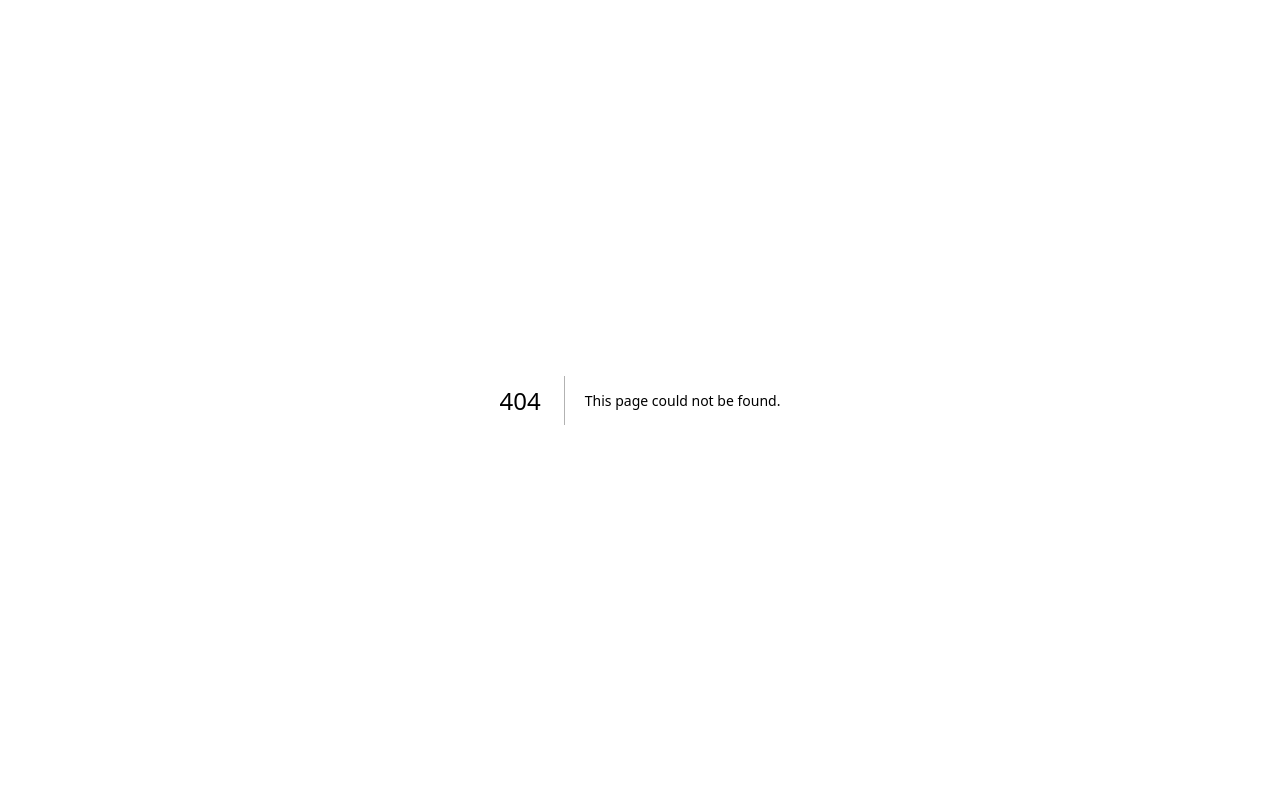
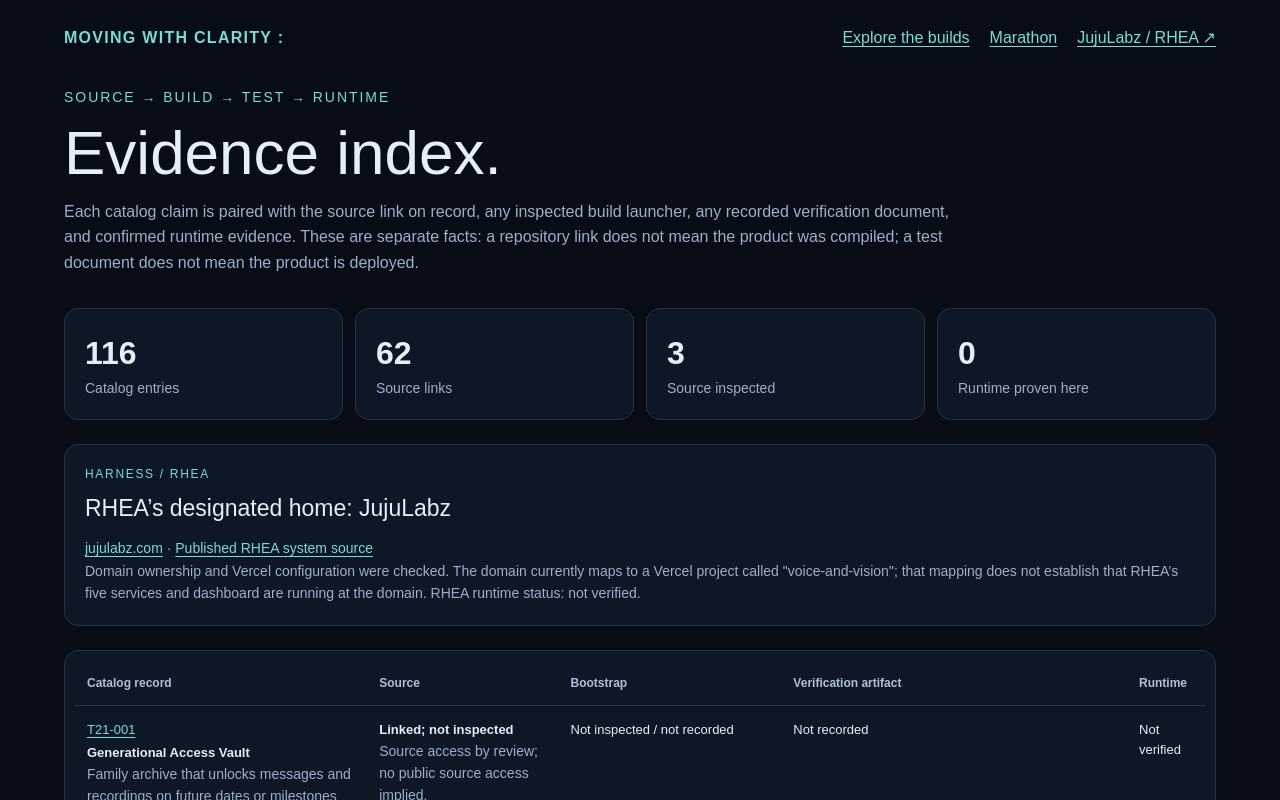
Before and after one commit to juliushill42/movingwithclarity-marathon, a Next.js app: page /evidence in a window 1280 px wide. Before the commit this address had no page. Shown: the top 800 px of the page. Built offline with nearby package versions, Linux system fonts and the light colour scheme.

Commit message:
Add public evidence index with RHEA JujuLabz identity and proof states

```diff
--- /dev/null
+++ b/src/app/evidence/page.tsx
@@ -0,0 +1,122 @@
+import Link from "next/link";
+import type { CSSProperties } from "react";
+import catalog from "@/lib/product-catalog.json";
+import evidence from "@/lib/evidence-manifest.json";
+
+export const metadata = {
+  title: "Evidence Index — Moving With Clarity",
+  description: "Source, bootstrap, verification and runtime evidence states for 116 TitanU product records. No undocumented runtime claims.",
+};
+
+type Proof = {
+  id: string;
+  linked_repo: string | null;
+  link_access: string;
+  source_inspected: boolean;
+  bootstrap_path: string | null;
+  verification_path: string | null;
+  runtime_proven: boolean;
+  source_tree?: string;
+  inspection_note?: string;
+};
+const proofs = new Map<string, Proof>(evidence.records.map((r) => [r.id, r as Proof]));
+const rows = catalog.map((build) => ({ build, proof: proofs.get(build.id) }));
+const sourcesLinked = rows.filter((r) => r.proof?.linked_repo).length;
+const sourceInspected = rows.filter((r) => r.proof?.source_inspected).length;
+const runnableProven = rows.filter((r) => r.proof?.runtime_proven).length;
+const ink: CSSProperties = { background: "#070c16", color: "#e5edf7", minHeight: "100vh", fontFamily: "Arial, system-ui, sans-serif", padding: "26px max(18px, 5vw) 76px" };
+const panel: CSSProperties = { padding: "20px", border: "1px solid #263345", borderRadius: "14px", background: "#0e1725" };
+const subtle: CSSProperties = { color: "#9db0c8", lineHeight: 1.6, fontSize: "14px" };
+const link: CSSProperties = { color: "#79dcd6", textDecoration: "underline", textUnderlineOffset: "3px" };
+const th: CSSProperties = { textAlign: "left", padding: "13px 12px", color: "#b0c0d6", fontSize: "12px", whiteSpace: "nowrap" };
+const td: CSSProperties = { padding: "14px 12px", borderTop: "1px solid #283445", verticalAlign: "top", fontSize: "13px", lineHeight: 1.55 };
+
+function label(p?: Proof) {
+  if (!p?.linked_repo) return "No source link";
+  if (!p.source_inspected) return "Linked; not inspected";
+  if (p.inspection_note?.includes("not reproducible")) return "Launcher incomplete";
+  return "Source inspected";
+}
+
+export default function EvidencePage() {
+  return (
+    <main style={ink}>
+      <header style={{ display: "flex", flexWrap: "wrap", gap: "20px", alignItems: "center", justifyContent: "space-between", marginBottom: "36px" }}>
+        <Link href="/" style={{ ...link, textDecoration: "none", fontWeight: 800, letterSpacing: "0.08em" }}>MOVING WITH CLARITY :</Link>
+        <nav aria-label="Site navigation" style={{ display: "flex", gap: "20px", flexWrap: "wrap" }}>
+          <Link href="/portfolio" style={link}>Explore the builds</Link>
+          <Link href="/marathon" style={link}>Marathon</Link>
+          <a href="https://jujulabz.com" style={link}>JujuLabz / RHEA ↗</a>
+        </nav>
+      </header>
+
+      <section style={{ maxWidth: "900px", marginBottom: "32px" }}>
+        <p style={{ ...subtle, letterSpacing: "0.14em", color: "#79dcd6" }}>SOURCE → BUILD → TEST → RUNTIME</p>
+        <h1 style={{ fontSize: "clamp(34px, 6vw, 62px)", lineHeight: 1.07, margin: "12px 0" }}>Evidence index.</h1>
+        <p style={{ ...subtle, fontSize: "16px" }}>
+          Each catalog claim is paired with the source link on record, any inspected build launcher,
+          any recorded verification document, and confirmed runtime evidence. These are separate facts:
+          a repository link does not mean the product was compiled; a test document does not mean the product is deployed.
+        </p>
+      </section>
+
+      <section aria-label="Evidence totals" style={{ display: "grid", gridTemplateColumns: "repeat(auto-fit,minmax(155px,1fr))", gap: "12px", marginBottom: "24px" }}>
+        {[
+          ["Catalog entries", rows.length],
+          ["Source links", sourcesLinked],
+          ["Source inspected", sourceInspected],
+          ["Runtime proven here", runnableProven],
+        ].map(([title, value]) => (
+          <div key={title} style={panel}><div style={{ fontSize: "32px", fontWeight: 750 }}>{value}</div><div style={subtle}>{title}</div></div>
+        ))}
+      </section>
+
+      <section style={{ ...panel, marginBottom: "24px" }}>
+        <p style={{ letterSpacing: "0.14em", fontSize: "12px", color: "#79dcd6" }}>HARNESS / RHEA</p>
+        <h2 style={{ margin: "8px 0 12px", fontSize: "23px" }}>RHEA’s designated home: JujuLabz</h2>
+        <p style={subtle}>
+          <a href="https://jujulabz.com" style={link}>jujulabz.com</a>
+          {" · "}
+          <a href="https://github.com/juliushill42/rheasytemtar2-26" style={link}>Published RHEA system source</a>
+        </p>
+        <p style={subtle}>
+          Domain ownership and Vercel configuration were checked. The domain currently maps to a Vercel project called
+          "voice-and-vision"; that mapping does not establish that RHEA’s five services and dashboard are running at the domain.
+          RHEA runtime status: not verified.
+        </p>
+      </section>
+
+      <section style={{ ...panel, padding: "10px", overflowX: "auto" }} aria-label="Product evidence">
+        <table style={{ width: "100%", borderCollapse: "collapse", minWidth: "880px" }}>
+          <thead><tr>
+            <th style={th}>Catalog record</th>
+            <th style={th}>Source</th>
+            <th style={th}>Bootstrap</th>
+            <th style={th}>Verification artifact</th>
+            <th style={th}>Runtime</th>
+          </tr></thead>
+          <tbody>{rows.map(({ build, proof }) => (
+            <tr key={build.id} id={build.id}>
+              <td style={td}><Link href={"/portfolio#" + build.id} style={link}>{build.id}</Link><div style={{ fontWeight: 700, marginTop: "3px" }}>{build.name}</div><div style={subtle}>{build.does}</div></td>
+              <td style={td}>
+                <strong>{label(proof)}</strong>
+                <div style={subtle}>
+                  {!proof?.linked_repo ? "No repository mapped in the catalog." :
+                   proof.link_access === "public" && proof.source_inspected ?
+                   <a href={proof.linked_repo} style={link}>Public source ↗</a> :
+                   "Source access by review; no public source access implied."}
+                </div>
+              </td>
+              <td style={td}>{proof?.bootstrap_path ? <><code>{proof.bootstrap_path}</code><p style={subtle}>Launcher file exists; execution not certified.</p></> : "Not inspected / not recorded"}</td>
+              <td style={td}>{proof?.verification_path ? <><code>{proof.verification_path}</code><p style={subtle}>Report exists; result not independently established.</p></> : "Not recorded"}{proof?.inspection_note && <p style={{ ...subtle, color: "#ffd19a" }}>{proof.inspection_note}</p>}</td>
+              <td style={td}>{proof?.runtime_proven ? "Verified with evidence" : "Not verified"}</td>
+            </tr>
+          ))}</tbody>
+        </table>
+      </section>
+      <footer style={{ ...subtle, marginTop: "26px" }}>
+        Source inventory date: {evidence.as_of}. Author estimates are not appraisals. This page discloses evidence status; it does not publish private implementation files. © 2026 Titan Universal AI LLC · ":"
+      </footer>
+    </main>
+  );
+}
```
